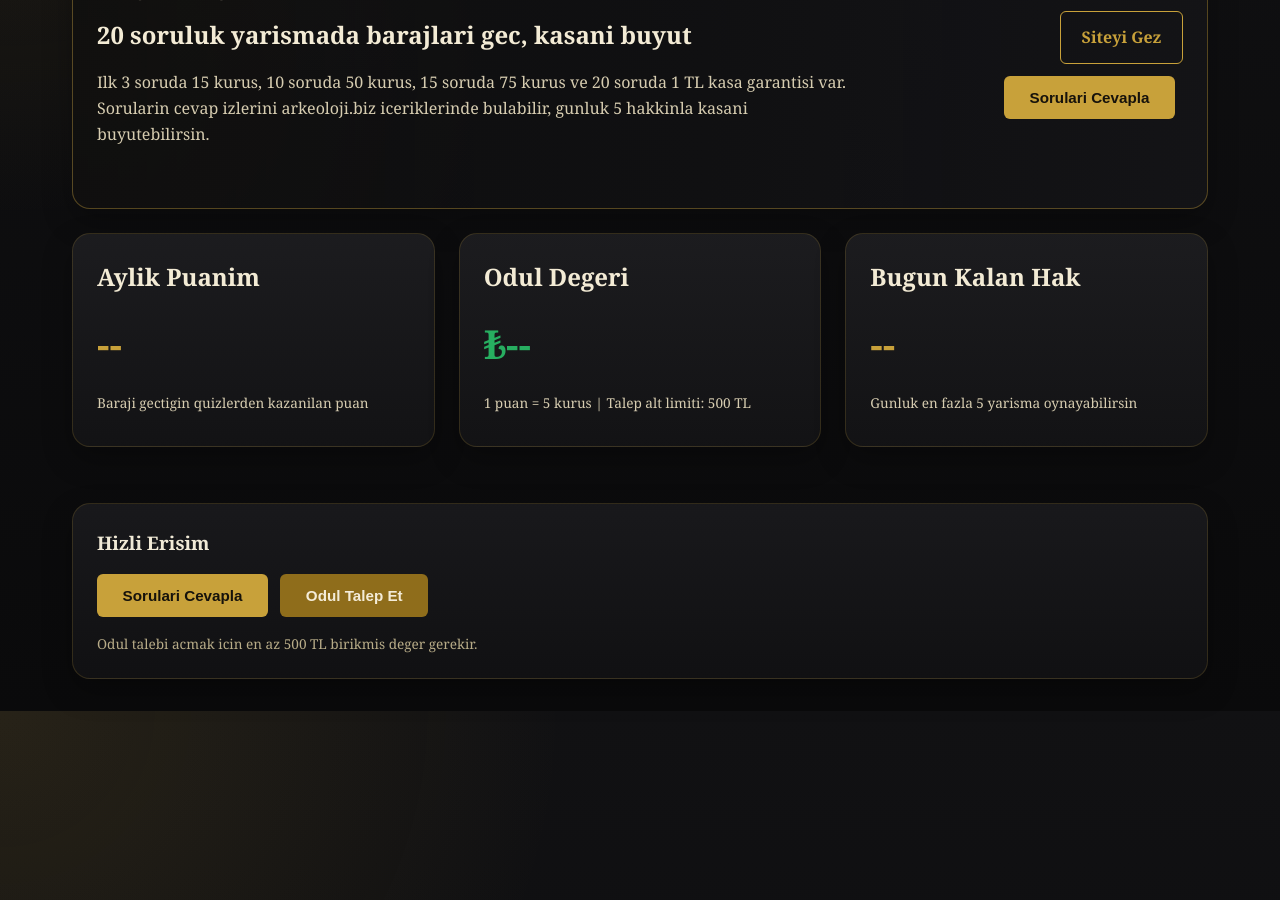
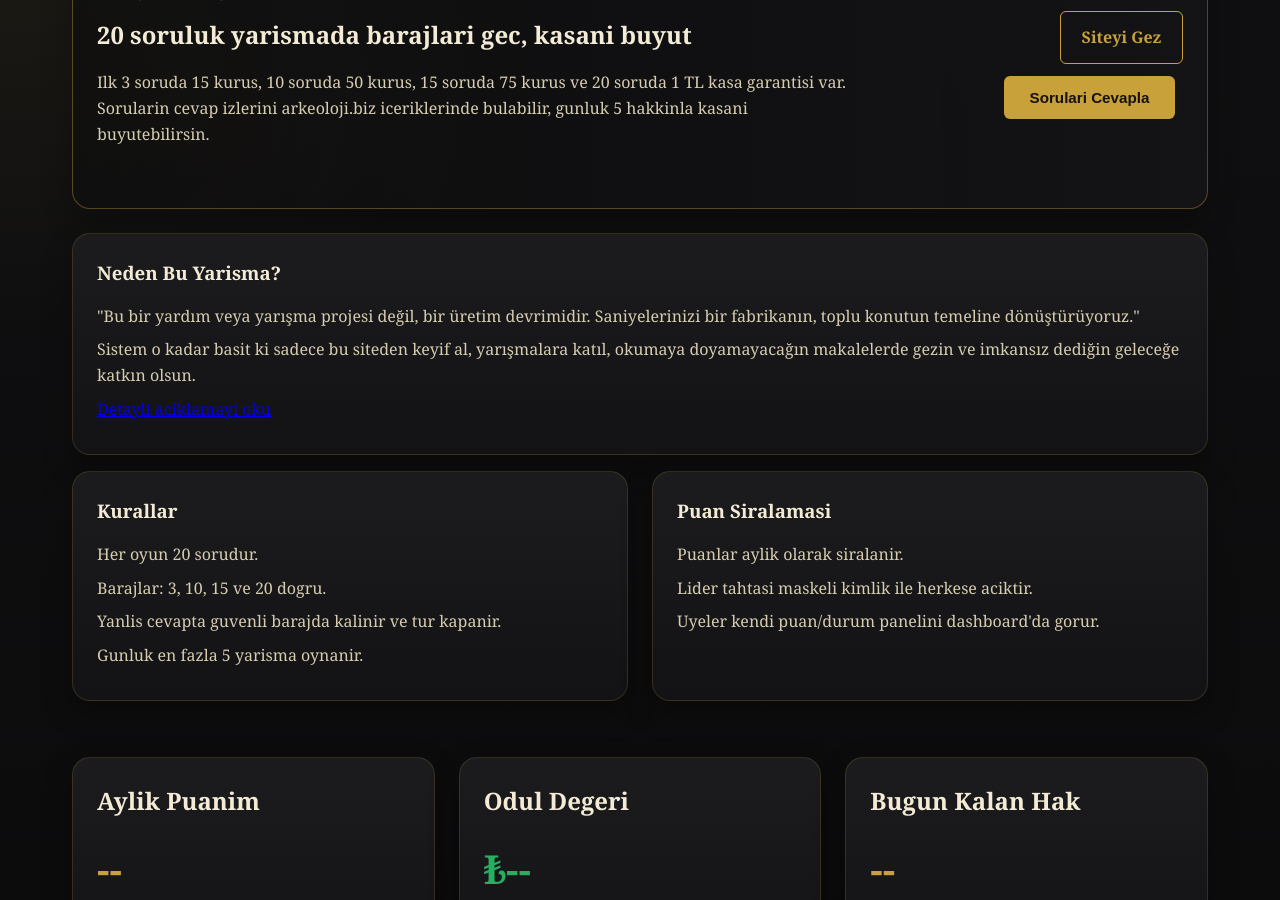
Before and after one commit to sonsuzyasam/sonsuzyasam.github.io, a Jekyll site: the page yarisma/index.html, which Jekyll copies as it is, in a window 1280 px wide and 900 px high, scrolled down 345 px. Built offline with Jekyll 4.4.1, drawn with Linux system fonts in a browser that asks for light colours; comment, search, counter and statistics services are not loaded.

Commit message:
Fix quiz answer flow, restore X sharing, add homepage explainer, bust cache

```diff
--- a/yarisma/index.html
+++ b/yarisma/index.html
@@ -48,6 +48,30 @@
                         <button class="btn-primary" onclick="goToPage('exams')">Sorulari Cevapla</button>
                     </div>
                 </div>
+
+                <div class="card" style="margin-bottom: 1rem;">
+                    <h3>Neden Bu Yarisma?</h3>
+                    <p>"Bu bir yardım veya yarışma projesi değil, bir üretim devrimidir. Saniyelerinizi bir fabrikanın, toplu konutun temeline dönüştürüyoruz."</p>
+                    <p>Sistem o kadar basit ki sadece bu siteden keyif al, yarışmalara katıl, okumaya doyamayacağın makalelerde gezin ve imkansız dediğin geleceğe katkın olsun.</p>
+                    <p><a href="https://www.arkeoloji.biz/2026/03/dunyayi-kurtarmak.html" target="_blank" rel="noopener noreferrer">Detayli aciklamayi oku</a></p>
+                </div>
+
+                <div class="dashboard-grid" style="margin-top: 0;">
+                    <div class="card">
+                        <h3>Kurallar</h3>
+                        <p>Her oyun 20 sorudur.</p>
+                        <p>Barajlar: 3, 10, 15 ve 20 dogru.</p>
+                        <p>Yanlis cevapta guvenli barajda kalinir ve tur kapanir.</p>
+                        <p>Gunluk en fazla 5 yarisma oynanir.</p>
+                    </div>
+                    <div class="card">
+                        <h3>Puan Siralamasi</h3>
+                        <p>Puanlar aylik olarak siralanir.</p>
+                        <p>Lider tahtasi maskeli kimlik ile herkese aciktir.</p>
+                        <p>Uyeler kendi puan/durum panelini dashboard'da gorur.</p>
+                    </div>
+                </div>
+
                 <div class="dashboard-grid">
                     <div class="card">
                         <h2>Aylik Puanim</h2>
@@ -223,15 +247,15 @@
     </div>
 
     <!-- Scripts -->
-    <script src="config.js"></script>
+    <script src="config.js?v=20260319c"></script>
     <script src="https://www.gstatic.com/firebasejs/10.14.1/firebase-app-compat.js"></script>
     <script src="https://www.gstatic.com/firebasejs/10.14.1/firebase-auth-compat.js"></script>
-    <script src="js/sheets-api.js"></script>
-    <script src="js/auth.js"></script>
-    <script src="data/question-banks.js"></script>
-    <script src="js/quiz.js"></script>
-    <script src="js/leaderboard.js"></script>
-    <script src="js/rewards.js"></script>
-    <script src="js/main.js"></script>
+    <script src="js/sheets-api.js?v=20260319c"></script>
+    <script src="js/auth.js?v=20260319c"></script>
+    <script src="data/question-banks.js?v=20260319c"></script>
+    <script src="js/quiz.js?v=20260319c"></script>
+    <script src="js/leaderboard.js?v=20260319c"></script>
+    <script src="js/rewards.js?v=20260319c"></script>
+    <script src="js/main.js?v=20260319c"></script>
 </body>
 </html>
--- a/yarisma/js/quiz.js
+++ b/yarisma/js/quiz.js
@@ -201,11 +201,12 @@
         const encodedUrl = encodeURIComponent(url);
 
         return `
-            <div class="exam-details" style="margin-top: 1rem; gap: 0.75rem; flex-wrap: wrap;">
+            <div class="exam-details" style="margin-top: 1rem; gap: 0.75rem; flex-wrap: wrap; align-items:flex-start;">
                 <a class="btn-primary" href="https://wa.me/?text=${encodedText}%20${encodedUrl}" target="_blank" rel="noopener noreferrer">WhatsApp'ta Paylaş</a>
                 <a class="btn-primary" href="https://www.facebook.com/sharer/sharer.php?u=${encodedUrl}&quote=${encodedText}" target="_blank" rel="noopener noreferrer">Facebook'ta Paylaş</a>
+                <a class="btn-primary" href="https://twitter.com/intent/tweet?text=${encodedText}&url=${encodedUrl}" target="_blank" rel="noopener noreferrer">X'te Paylaş</a>
                 <a class="btn-primary" href="https://www.instagram.com/" target="_blank" rel="noopener noreferrer">Instagram'da Paylaş</a>
-                <button id="copyShareLinkBtn" class="btn-secondary" type="button">Paylaşım Metnini Kopyala</button>
+                <button id="copyShareLinkBtn" class="btn-secondary" type="button" style="flex-basis:100%; max-width: 320px;">Paylaşım Metnini Kopyala</button>
             </div>
         `;
     }
@@ -278,13 +279,15 @@
 
             <div class="exam-navigation">
                 <button id="prevQuestionBtn" class="btn-prev" type="button">Geri</button>
-                <button id="nextQuestionBtn" class="btn-next" type="button">Ileri</button>
-                <button id="finishExamBtn" class="btn-finish" type="button">Sinavi Bitir</button>
+                <button id="answerQuestionBtn" class="btn-next" type="button">Cevabı Onayla</button>
+                <button id="nextQuestionBtn" class="btn-next" type="button" style="display:none;">Ileri</button>
+                <button id="finishExamBtn" class="btn-finish" type="button" style="display:none;">Sinavi Bitir</button>
             </div>
             <div id="examTimerBottom" class="exam-timer exam-timer-bottom">Süre: 00:00</div>
         `;
 
         document.getElementById('prevQuestionBtn').addEventListener('click', () => this.changeQuestion(-1));
+        document.getElementById('answerQuestionBtn').addEventListener('click', () => this.submitAnswer());
         document.getElementById('nextQuestionBtn').addEventListener('click', () => this.changeQuestion(1));
         document.getElementById('finishExamBtn').addEventListener('click', () => this.finishExam(false));
         this.updateTimerText();
@@ -368,8 +371,13 @@
 
         const prevBtn = document.getElementById('prevQuestionBtn');
         const nextBtn = document.getElementById('nextQuestionBtn');
+        const answerBtn = document.getElementById('answerQuestionBtn');
+        const finishBtn = document.getElementById('finishExamBtn');
         prevBtn.disabled = this.currentIndex === 0;
-        nextBtn.disabled = this.currentIndex >= this.questions.length - 1;
+        nextBtn.style.display = 'none';
+        finishBtn.style.display = 'none';
+        answerBtn.style.display = 'inline-block';
+        answerBtn.disabled = selected === undefined;
     }
 
     changeQuestion(step) {
@@ -623,13 +631,9 @@
 
         if (!isLast && previousStreak === this.currentIndex && !isCorrect && !this.streakBreakPrompted) {
             this.streakBreakPrompted = true;
-            const shouldContinueAfterBreak = window.confirm(
-                `Seri bozuldu. Güvenli barajınız ${previousMilestone.cashLabel}.\n\nÖğrenme modunda devam etmek için Tamam'a, yarışmayı bitirmek için İptal'e basın.`
-            );
-            if (!shouldContinueAfterBreak) {
-                this.finishExam(false);
-                return;
-            }
+            app.showNotification(`Yanlış cevap geldi. Yarışma ${previousMilestone.cashLabel} güvenli kasayla bitirildi.`, 'info');
+            this.finishExam(false);
+            return;
         }
 
         if (isLast) {
```
Also changed, not shown: yarisma/admin.html (+5 -5 lines).
